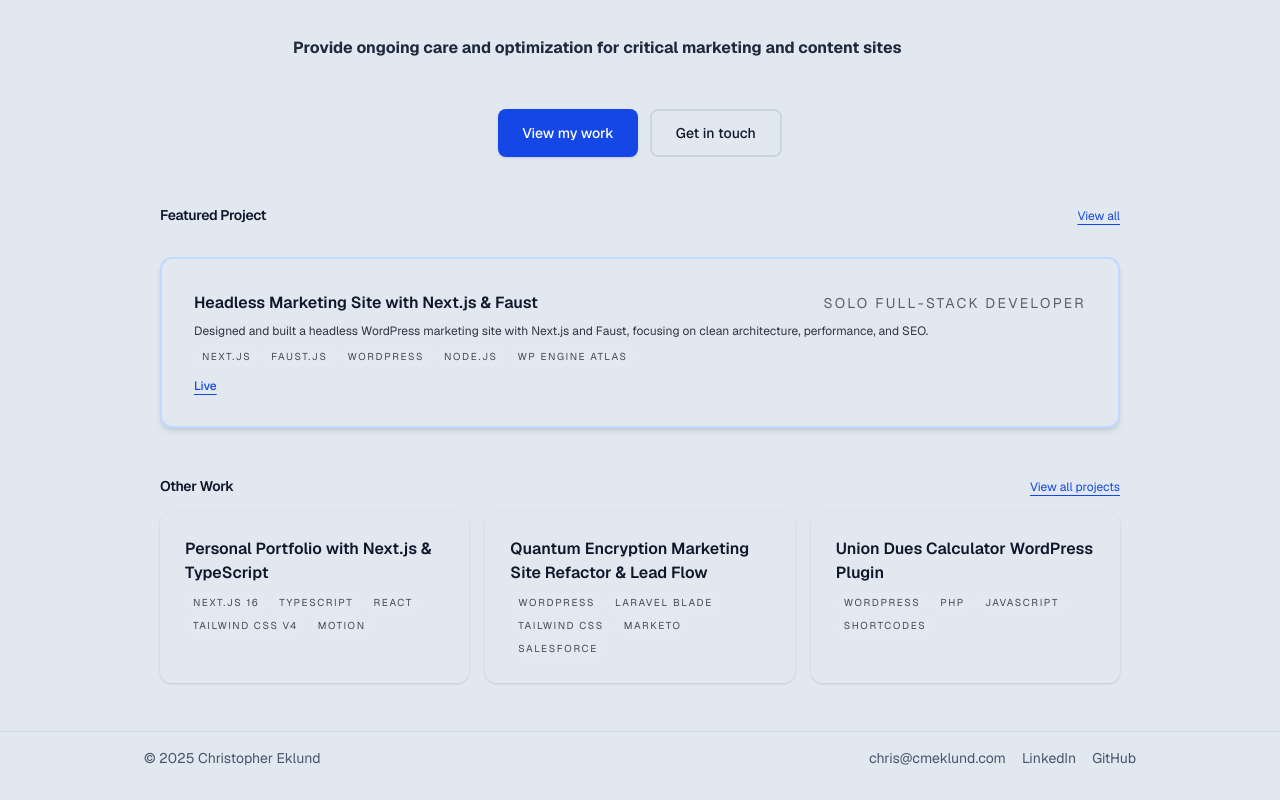
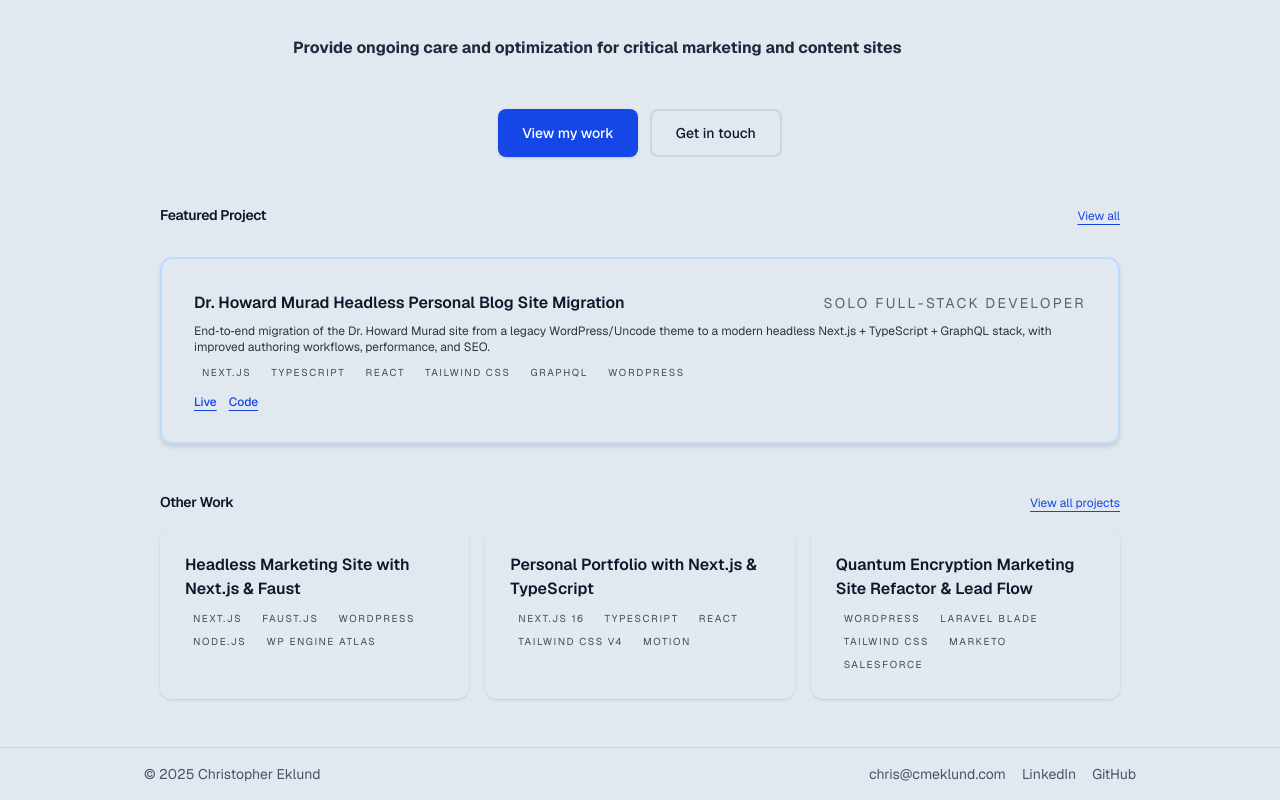
Before and after one commit to ceklund75/portfolio, a Next.js app: page / in a window 1280 px wide. Shown: the part 913-1713 px from the top of the page. Built offline with nearby package versions, Linux system fonts and the light colour scheme.

Commit message:
add Dr. Howard Murad project with detailed description and links

```diff
--- a/data/projects.ts
+++ b/data/projects.ts
@@ -27,6 +27,32 @@ export type WorkRouteInfo = {
 
 export const projects: Project[] = [
   {
+    id: 'dr-howard-murad-site',
+    slug: 'dr-howard-murad-site',
+    title: 'Dr. Howard Murad Headless Personal Blog Site Migration',
+    role: 'Solo full-stack developer',
+    summary:
+      'End‑to‑end migration of the Dr. Howard Murad site from a legacy WordPress/Uncode theme to a modern headless Next.js + TypeScript + GraphQL stack, with improved authoring workflows, performance, and SEO.',
+    highlights: [
+      'Owned the migration end to end: architecture, implementation, content modeling, deployment, and ongoing iteration.',
+      'Rebuilt the public site and blog as a headless Next.js App Router application backed by a WordPress + GraphQL API.',
+      'Implemented reusable layout and page-building components (hero, sections, modals, CTAs) mapped to structured WordPress content.',
+      'Built rich blog experiences with video modals, sharing, and preview tooling to support editorial workflows.',
+      'Implemented SEO helpers for metadata and JSON‑LD, improving search visibility and consistency across pages and posts.',
+      'Introduced a custom font stack and responsive design system using Tailwind CSS to match brand guidelines while improving maintainability.',
+    ],
+    tech: ['Next.js', 'TypeScript', 'React', 'Tailwind CSS', 'GraphQL', 'WordPress'],
+    featured: true,
+    priority: 1,
+    links: {
+      live: 'https://drhowardmurad.com',
+      repo: 'https://github.com/ceklund75/drhowardmurad',
+    },
+    updatedAt: '2026-03-16T00:00:00.000Z',
+    hideFromSitemap: false,
+  },
+
+  {
     id: 'faust-nextjs-site',
     slug: 'faust-nextjs-site',
     title: 'Headless Marketing Site with Next.js & Faust',
@@ -40,10 +66,10 @@ export const projects: Project[] = [
       'Implemented SEO-aware URL structures, metadata, and content organization',
     ],
     tech: ['Next.js', 'Faust.js', 'WordPress', 'Node.js', 'WP Engine Atlas'],
-    featured: true,
-    priority: 1,
+    featured: false,
+    priority: 2,
     links: {
-      live: 'https://digitalstrategyltd.com', // placeholder for now
+      live: 'https://digitalstrategyltd.com',
     },
     updatedAt: '2025-12-11T00:00:00.000Z',
     hideFromSitemap: false,
@@ -66,7 +92,7 @@ export const projects: Project[] = [
     ],
     tech: ['Next.js 16', 'TypeScript', 'React', 'Tailwind CSS v4', 'Motion'],
     featured: false,
-    priority: 2,
+    priority: 3,
     links: {
       live: 'https://cmeklund.com',
       repo: 'https://github.com/ceklund75/portfolio',
@@ -74,6 +100,7 @@ export const projects: Project[] = [
     updatedAt: '2025-12-23T00:00:00.000Z',
     hideFromSitemap: false,
   },
+
   {
     id: 'quantum-encryption-marketing-site',
     slug: 'quantum-encryption-marketing-site',
@@ -89,13 +116,14 @@ export const projects: Project[] = [
     ],
     tech: ['WordPress', 'Laravel Blade', 'Tailwind CSS', 'Marketo', 'Salesforce'],
     featured: false,
-    priority: 3,
+    priority: 4,
     links: {
       live: 'https://qrypt.com',
     },
     updatedAt: '2025-12-11T00:00:00.000Z',
     hideFromSitemap: true,
   },
+
   {
     id: 'dues-calculator-plugin',
     slug: 'dues-calculator-plugin',
@@ -111,13 +139,14 @@ export const projects: Project[] = [
     ],
     tech: ['WordPress', 'PHP', 'JavaScript', 'Shortcodes'],
     featured: false,
-    priority: 4,
+    priority: 5,
     links: {
       repo: 'https://github.com/ceklund75/dues-calculator-plugin',
     },
     updatedAt: '2025-12-11T00:00:00.000Z',
     hideFromSitemap: true,
   },
+
   {
     id: 'client-list-plugin',
     slug: 'client-list-plugin',
@@ -133,7 +162,7 @@ export const projects: Project[] = [
     ],
     tech: ['WordPress', 'PHP', 'JavaScript', 'Shortcodes'],
     featured: false,
-    priority: 4,
+    priority: 6,
     links: {
       repo: 'https://github.com/ceklund75/client-list-shortcode',
     },
@@ -141,13 +170,3 @@ export const projects: Project[] = [
     hideFromSitemap: true,
   },
 ]
-
-export function getWorkProjectPaths(): WorkRouteInfo[] {
-  const visibleProjects = projects.filter((project) => !project.hideFromSitemap)
-  return visibleProjects.map((project) => {
-    return {
-      path: `/work/${project.slug}`,
-      lastModified: project.updatedAt || siteConfig.PORTFOLIO_LAST_UPDATED,
-    }
-  })
-}
```
